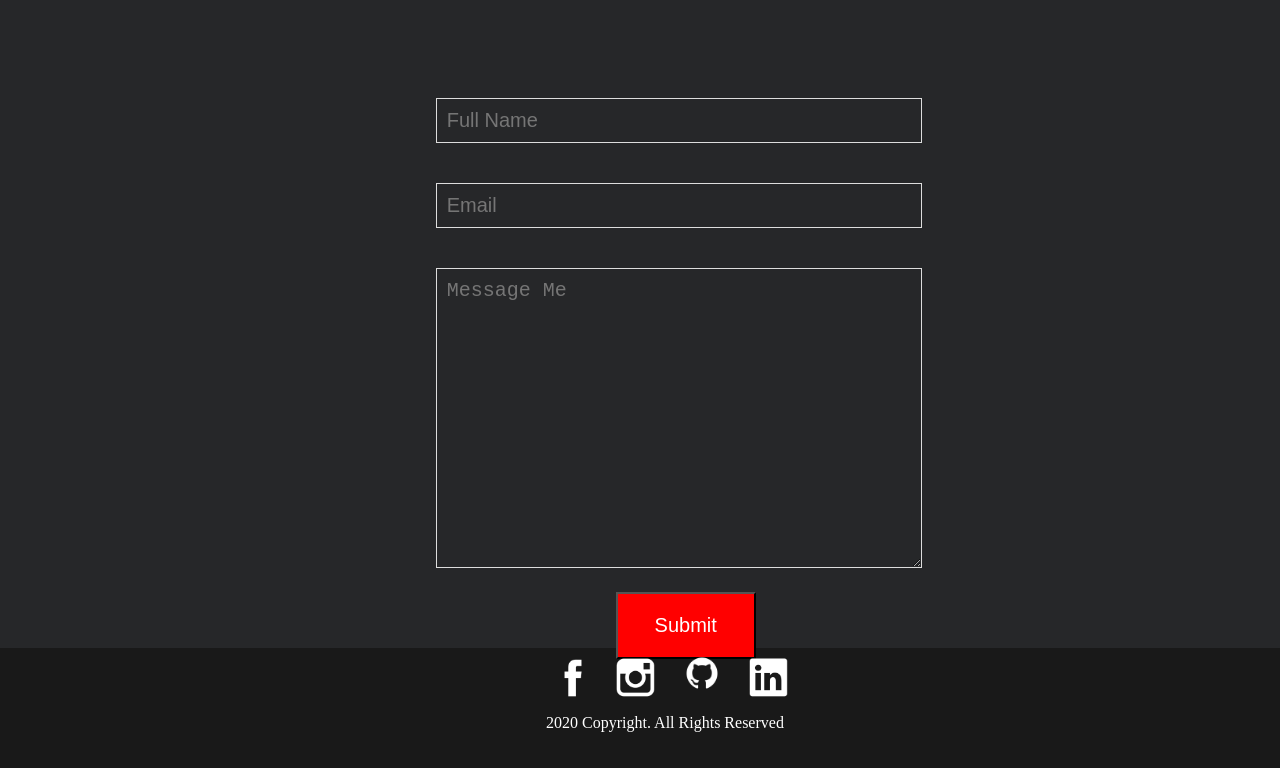
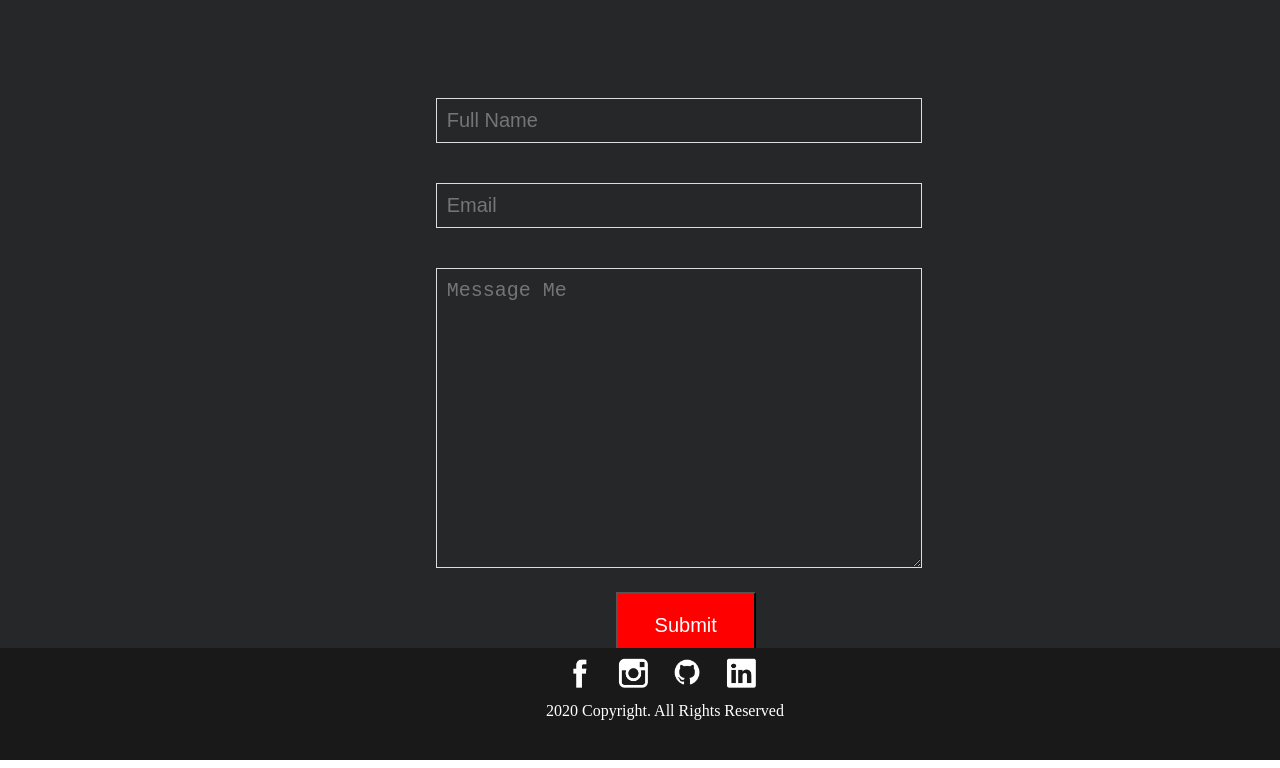
Before and after one commit to AlexIrina/Portfolio, a React (Create React App) app: page /contact in a window 1280 px wide. Shown: the part 264-1032 px from the top of the page. Built offline with nearby package versions, Linux system fonts and the light colour scheme.

Commit message:
aligned content inside the footer component

```diff
--- a/src/styles.css
+++ b/src/styles.css
@@ -56,7 +56,6 @@ body {
   color: white;
   height: 75vh;
 }
-/* working here */
 
 .left span {
   position: relative;
@@ -166,7 +165,7 @@ span {
   font-weight: 100;
   padding: 10px;
 }
-/* working here */
+
 .contact-btn {
   width: 150px;
   padding: 12px;
@@ -200,7 +199,6 @@ span {
   text-decoration: none;
 }
 
-/* end here */
 .intro img {
   height: 400px;
   width: 400px;
@@ -414,46 +412,69 @@ form button {
   grid-column: 5/-1;
 }
 
+/* footer */
+
 footer {
   background: #191919;
+  height: 14vh;
+  width: 100vw;
+  position: relative;
   display: flex;
-  flex-direction: column;
-  height: 15vh;
-  width: 100vw;
-  padding: 20px;
-  line-height: 30px;
-  padding: 0;
+  justify-content: center;
+}
+footer ul {
+  display: flex;
+  flex-direction: row;
+  height: 100%;
+  width: 20%;
+  justify-content: space-around;
+  align-items: center;
+}
+footer li {
+  display: flex;
+  align-items: center;
+  justify-content: center;
+  /* background: blue; */
+  width: 50px;
+  height: 50px;
+  margin-bottom: 60px;
 }
 
-footer li {
-  display: inline-block;
+footer p {
+  color: white;
+  display: flex;
+  justify-content: center;
+  /* align-items: center; */
+  position: absolute;
+  width: 50%;
+  padding: 0;
   /* outline: 1px solid red; */
-  margin-left: 20px;
+  /* background: red; */
+  bottom: 40px;
+  margin-left: 50px;
 }
-footer ul,
-footer p {
-  /* outline: 1px solid red; */
-  color: white;
-  margin: 0 auto;
-}
-footer p {
-  padding-left: 50px;
-}
+
 li img {
   height: auto;
   width: 50px;
 }
+
 .git-icon {
+  /* outline: 1px solid red; */
   height: auto;
-  width: 50px;
+  width: 40px;
+  /* position: absolute; */
 }
-/* here */
+
 .insta-icon,
 .facebook-icon,
 .linkedIn-icon {
+  /* outline: 1px solid red; */
   height: auto;
-  width: 43px;
+  width: 33px;
+  /* position: absolute; */
 }
+
 .underline {
   position: relative;
   text-decoration: none;
```
